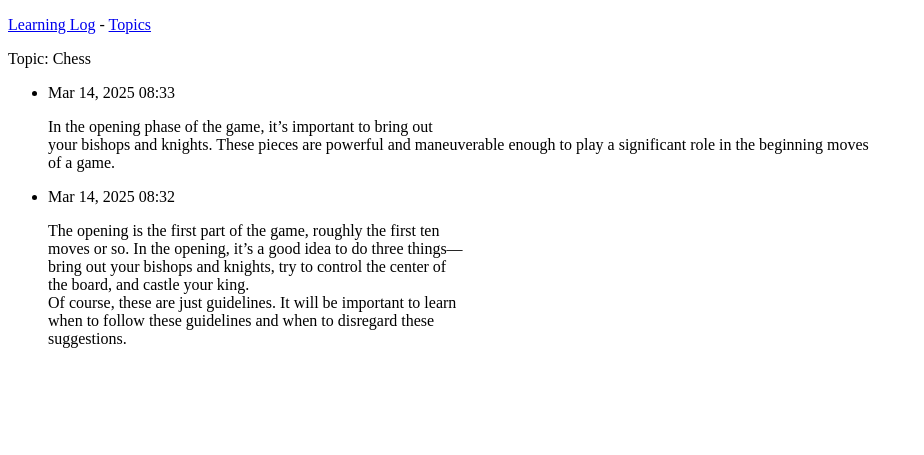
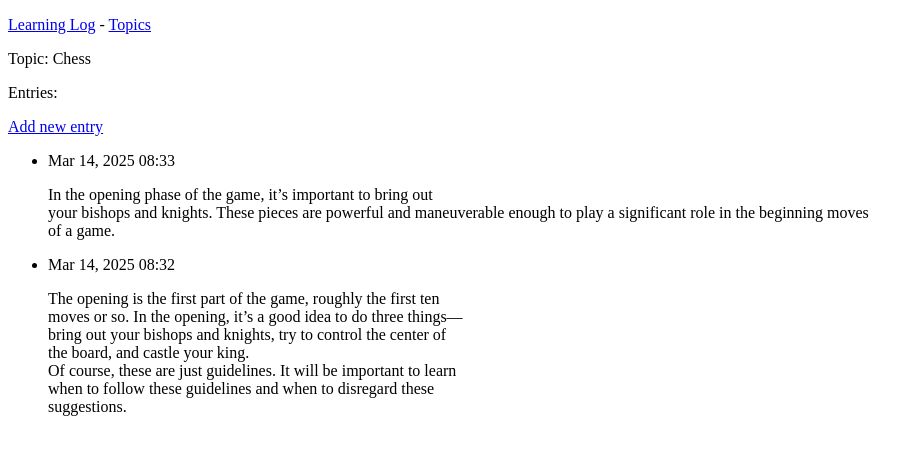
Before and after one commit to Aidan-Bobs/code-college-python, a Django app: page /topics/1 in a window 1280 px wide. Shown: the top 455 px of the page, without its empty margins (0-924 px from the left). Run offline with Django 5.2, Linux system fonts and the light colour scheme; data comes from the database, SQL or seed files in the repository.

Commit message:
Adding entries

```diff
--- a/learning_log/learning_logs/templates/learning_logs/topic.html
+++ b/learning_log/learning_logs/templates/learning_logs/topic.html
@@ -1,6 +1,10 @@
 {% extends "learning_logs/base.html" %} {% block content %}
 
 <p>Topic: {{topic.text}}</p>
+<p>Entries:</p>
+<p>
+  <a href="{% url 'learning_logs:new_entry' topic.id %}">Add new entry</a>
+</p>
 <ul>
   {% for entry in entries %}
   <li>
```
